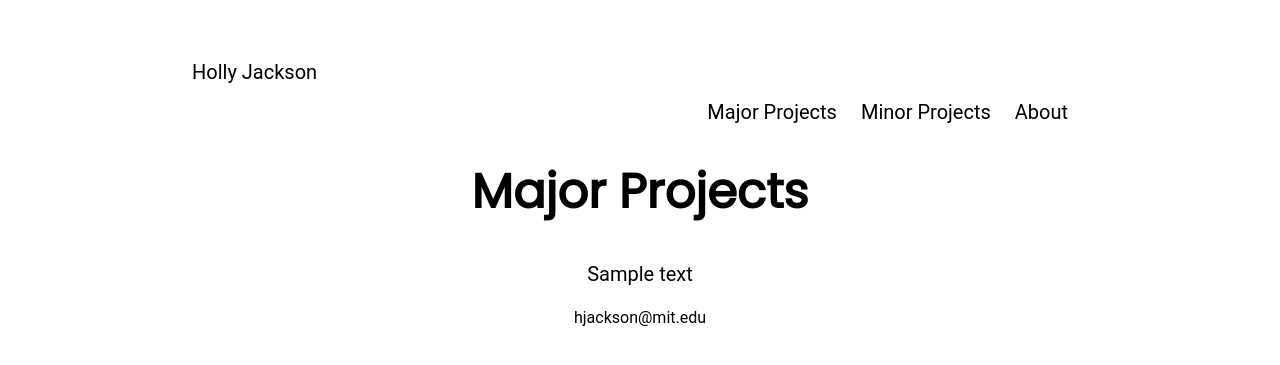
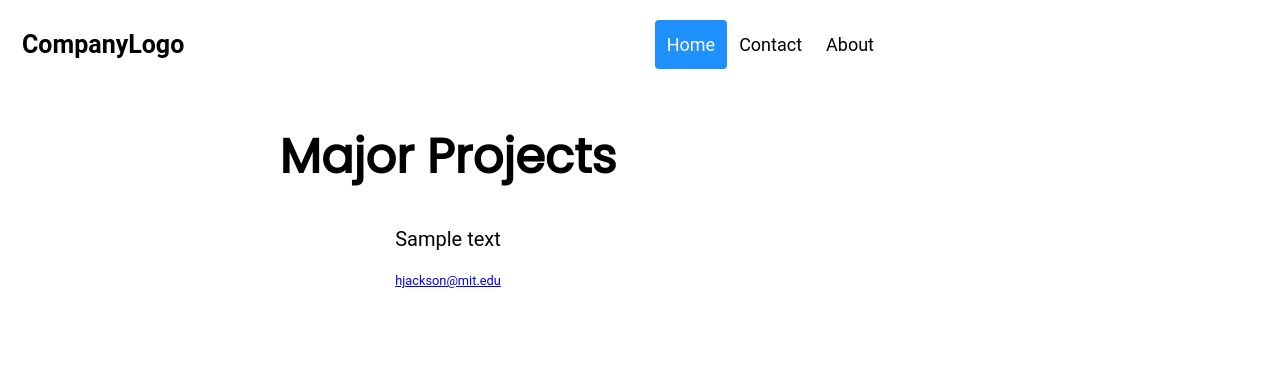
Before and after one commit to hollyjackson/hollyjackson.github.io, a Jekyll site: the page built from index.html, in a window 1280 px wide. Shown: the top 365 px of the page. Built offline with Jekyll 4.4.1, drawn with Linux system fonts in a browser that asks for light colours.

Commit message:
experiment with menu

```diff
--- a/_layouts/default.html
+++ b/_layouts/default.html
@@ -12,31 +12,17 @@
 			<link href="https://fonts.googleapis.com/css2?family=Poppins:wght@100&display=swap" rel="stylesheet">
 		</head>
 		<body>
-			<!--<header class="header">
-				<a class="header__title" href="/">Holly Jackson</a>
-				<nav>
-					<ul class="header_list">
-						<li><a href="/" class="active">Major Projects</a></li>
-						<li><a href="/minor-projects">Minor Projects</a></li>
-						<li><a href="/about">About</a></li>
-					</ul>
-				</nav>
-			</header>-->
-			<nav>
-				<div class="site-nav">
-					<a href="/">Holly Jackson</a>
-					<ul>
-						<li><a href="/">Major Projects</a></li>
-						<li><a href="/minor-projects">Minor Projects</a></li>
-						<li><a href="/about">About</a></li>
-					</ul>
+			<div class="header">
+				<a href="#default" class="logo">CompanyLogo</a>
+				<div class="header-right">
+				  <a class="active" href="#home">Home</a>
+				  <a href="#contact">Contact</a>
+				  <a href="#about">About</a>
 				</div>
-			</nav>
+			</div>
 			<div class="container">
-
-			{{ content }}
-
-			</div><!-- /.container -->
+				{{ content }}
+			</div>
 			<footer>
 	    		<a href="mailto:hjackson@mit.edu">hjackson@mit.edu</a>
 			</footer>
--- a/css/main.css
+++ b/css/main.css
@@ -9,7 +9,55 @@
     text-align: left;
 }
 
-nav ul {
+.header {
+    overflow: hidden;
+    padding: 20px 10px;
+}
+
+.header a {
+    float: left;
+    color: black;
+    text-align: center;
+    padding: 12px;
+    text-decoration: none;
+    font-size: 18px;
+    line-height: 25px;
+    border-radius: 4px;
+}
+
+.header a.logo {
+    font-size: 25px;
+    font-weight: bold;
+}
+
+.header a:hover {
+    background-color: #ddd;
+    color: black;
+}
+
+.header a.active {
+    background-color: dodgerblue;
+    color: white;
+}
+
+.header-right {
+    float: right;
+}
+
+@media screen and (max-width: 500px) {
+.header a {
+    float: none;
+    display: block;
+    text-align: left;
+}
+
+.header-right {
+    float: none;
+}
+}
+
+
+/* nav ul {
     font-family: 'Roboto', sans-serif;
     padding: 0px;
     list-style: none;
@@ -39,6 +87,11 @@
 
 .hover {
     text-decoration: underline;
+}*/
+
+body {
+    margin: 0;
+    font-family: 'Roboto', sans-serif;
 }
 
 h1 {
```
